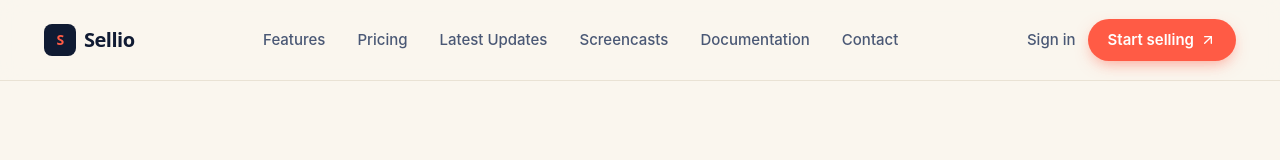
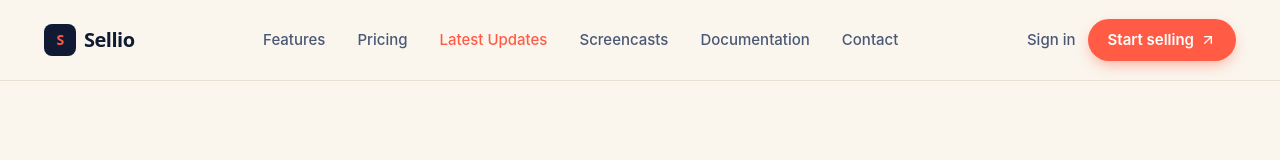
Before and after one commit to SurajRajput617/sellio, a Next.js app: page /updates in a window 1280 px wide. Shown: the top 160 px of the page. Built offline with nearby package versions, Linux system fonts and the light colour scheme.

Commit message:
update navbar

```diff
--- a/src/components/Navbar.tsx
+++ b/src/components/Navbar.tsx
@@ -2,6 +2,7 @@
 
 import { useState } from "react";
 import Link from "next/link";
+import { usePathname } from "next/navigation";
 import { Menu, X, ArrowUpRight } from "lucide-react";
 
 const links = [
@@ -15,6 +16,19 @@ const links = [
 
 export default function Navbar() {
   const [open, setOpen] = useState(false);
+  const pathname = usePathname();
+
+  const isActive = (href: string) => {
+    if (href.startsWith("/#")) {
+      return (
+        pathname === "/" &&
+        typeof window !== "undefined" &&
+        window.location.hash === href.slice(1)
+      );
+    }
+
+    return pathname === href;
+  };
 
   return (
     <header className="sticky top-0 z-50 border-b border-border/80 bg-paper/85 backdrop-blur-md">
@@ -38,7 +52,11 @@ export default function Navbar() {
             <Link
               key={link.label}
               href={link.href}
-              className="text-[15px] font-medium text-navy-mute transition-colors hover:text-navy"
+              className={`text-[15px] font-medium transition-colors hover:text-[#ff5b45] ${
+                isActive(link.href)
+                  ? "text-[#ff5b45]"
+                  : "text-navy-mute"
+              }`}
             >
               {link.label}
             </Link>
@@ -49,7 +67,7 @@ export default function Navbar() {
         <div className="hidden items-center gap-3 md:flex">
           <Link
             href="/#pricing"
-            className="text-[15px] font-medium text-navy-mute transition-colors hover:text-navy"
+            className="text-[15px] font-medium text-navy-mute transition-colors hover:text-[#ff5b45]"
           >
             Sign in
           </Link>
@@ -67,7 +85,7 @@ export default function Navbar() {
         <button
           type="button"
           onClick={() => setOpen((v) => !v)}
-          className="flex h-10 w-10 items-center justify-center rounded-full border border-border text-navy md:hidden"
+          className="flex h-10 w-10 items-center justify-center rounded-full border border-border text-navy transition-colors hover:text-[#ff5b45] md:hidden"
           aria-label="Toggle menu"
           aria-expanded={open}
         >
@@ -89,7 +107,11 @@ export default function Navbar() {
                 key={link.label}
                 href={link.href}
                 onClick={() => setOpen(false)}
-                className="rounded-lg px-3 py-3 text-[15px] font-medium text-navy-mute hover:bg-paper-dim hover:text-navy"
+                className={`rounded-lg px-3 py-3 text-[15px] font-medium transition-colors hover:bg-paper-dim hover:text-[#ff5b45] ${
+                  isActive(link.href)
+                    ? "text-[#ff5b45]"
+                    : "text-navy-mute"
+                }`}
               >
                 {link.label}
               </Link>
@@ -100,7 +122,7 @@ export default function Navbar() {
               <Link
                 href="/#pricing"
                 onClick={() => setOpen(false)}
-                className="rounded-full border border-border px-4 py-2.5 text-center text-[15px] font-medium text-navy"
+                className="rounded-full border border-border px-4 py-2.5 text-center text-[15px] font-medium text-navy transition-colors hover:text-[#ff5b45]"
               >
                 Sign in
               </Link>
```
